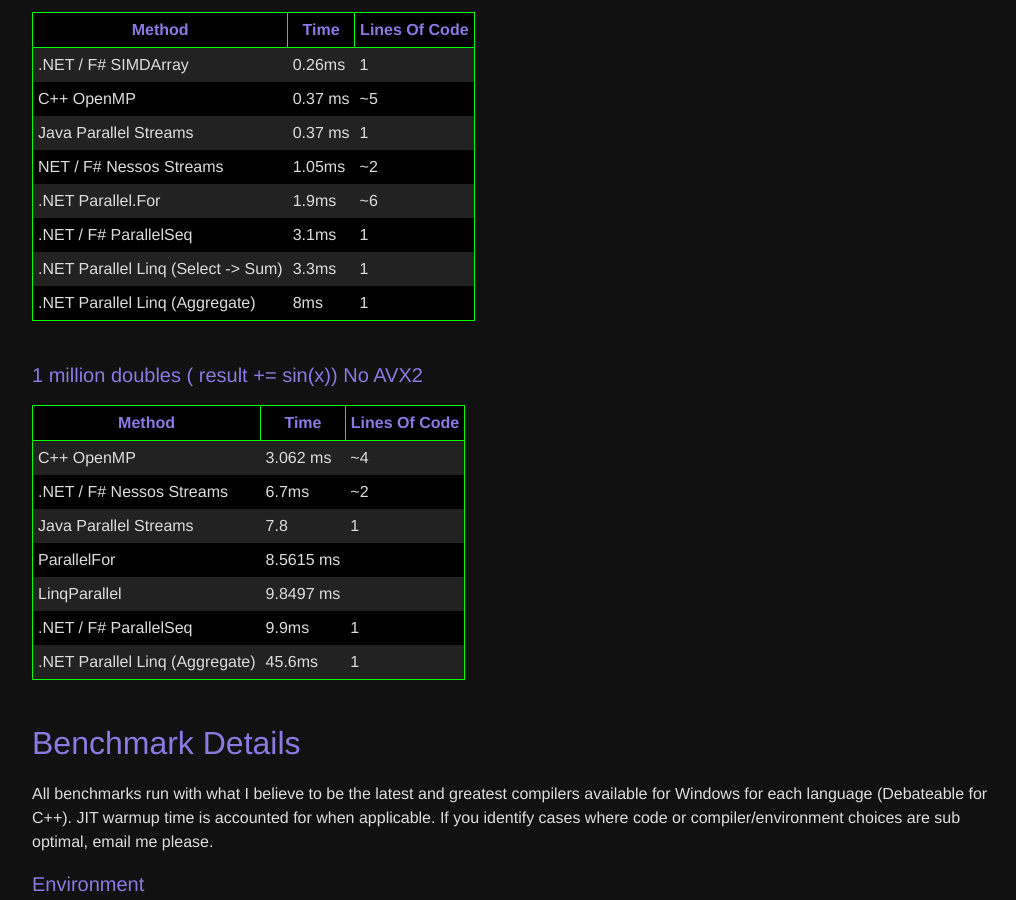
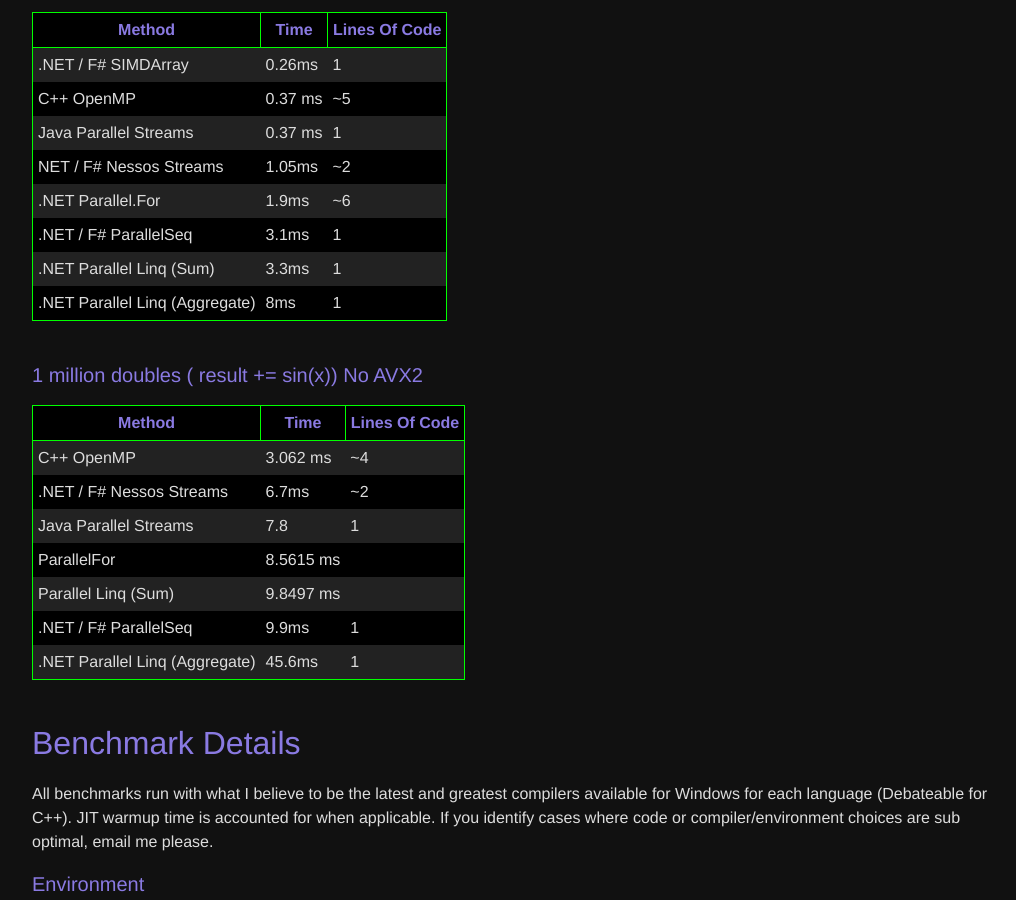
Before and after one commit to jackmott/jackmott.github.io, a Jekyll site: the page built from _posts/2016-8-30-think-before-you-parallelize.markdown, in a window 1280 px wide and 900 px high, scrolled down 6067 px. Shown: the whole window, without its empty margins (126-1142 px from the left). Built offline with Jekyll 4.4.1, drawn with Linux system fonts in a browser that asks for light colours.

Commit message:
avx clarify

```diff
--- a/_posts/2016-8-30-think-before-you-parallelize.markdown
+++ b/_posts/2016-8-30-think-before-you-parallelize.markdown
@@ -275,7 +275,7 @@ Method |     Time |  Lines Of Code
   NET / F# Nessos Streams | 1.05ms | ~2 |
  .NET Parallel.For | 1.9ms | ~6 |
  .NET / F# ParallelSeq | 3.1ms |  1 |
- .NET Parallel Linq (Select -> Sum) | 3.3ms | 1 |
+ .NET Parallel Linq (Sum) | 3.3ms | 1 |
  .NET Parallel Linq (Aggregate) | 8ms | 1 |
 
 
@@ -289,7 +289,7 @@ Method |     Time |  Lines Of Code
  .NET / F# Nessos Streams | 6.7ms | ~2 |
   Java Parallel Streams |  7.8 | 1 |
   ParallelFor |  8.5615 ms |
-  LinqParallel |  9.8497 ms |
+  Parallel Linq (Sum) |  9.8497 ms |
  .NET / F# ParallelSeq | 9.9ms |  1 |
  .NET Parallel Linq (Aggregate) | 45.6ms | 1 |
 
```
